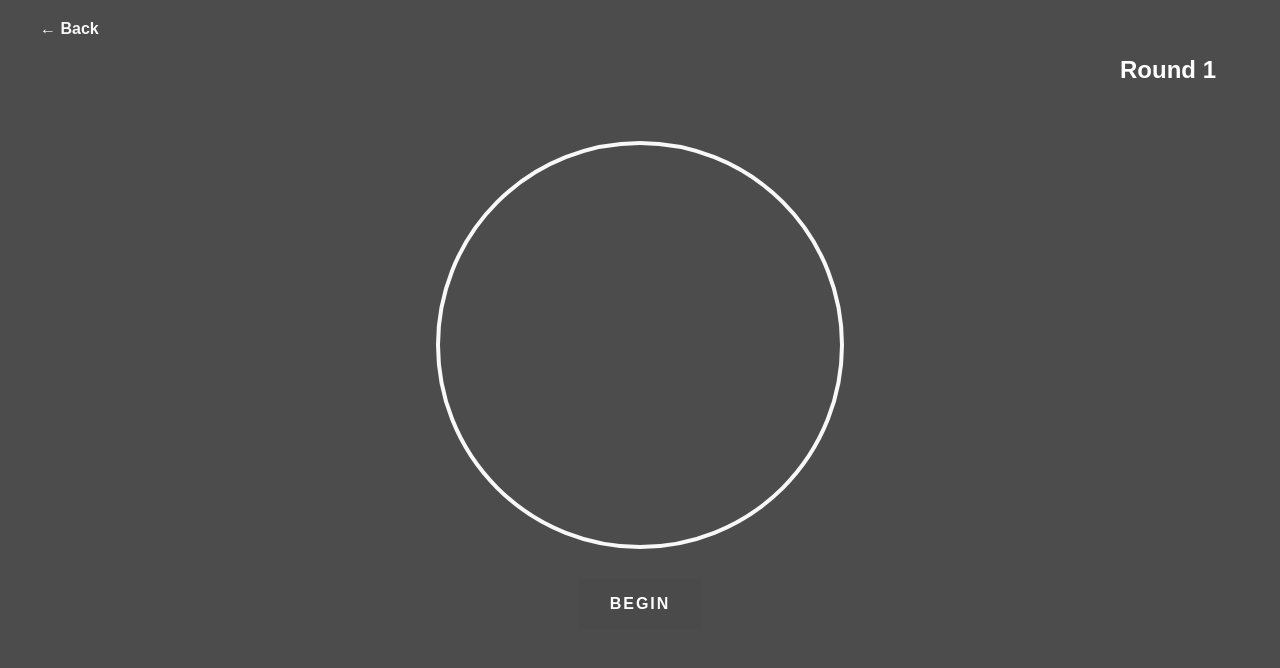
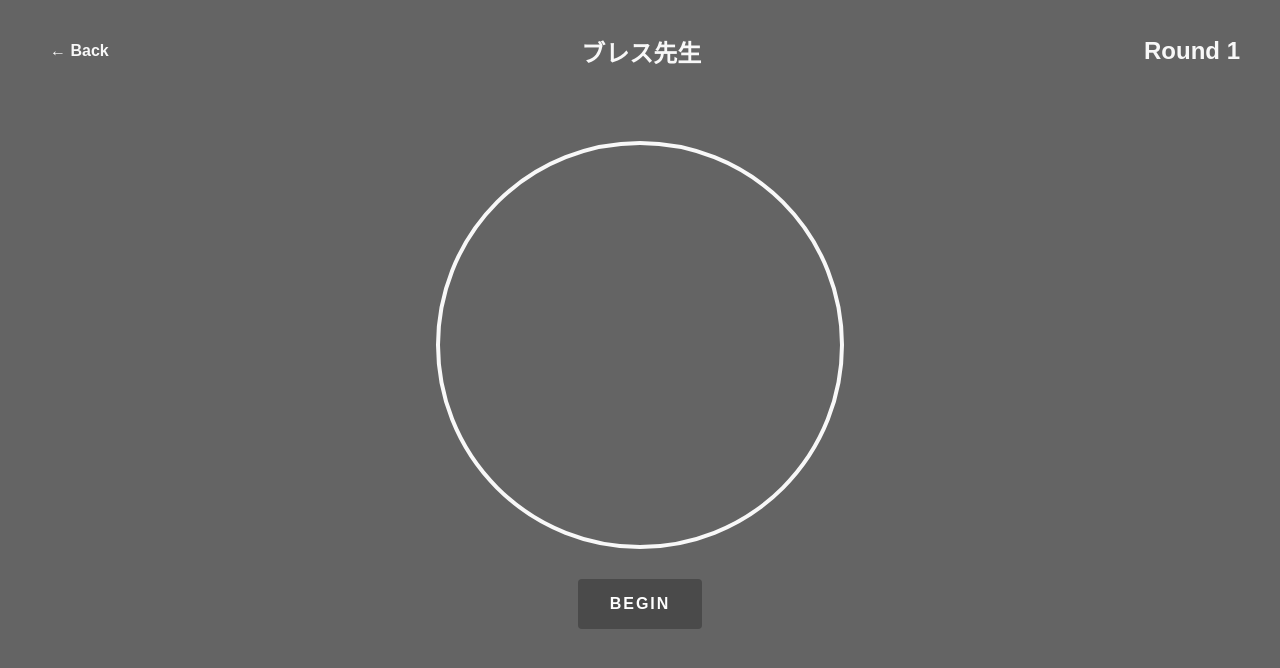
Before and after one commit to cfcrisp/BreathSensei, a plain HTML site: page breathe.html in a window 1280 px wide. Drawn offline with Linux system fonts and the light colour scheme.

Commit message:
japanese title

```diff
--- a/breathe.css
+++ b/breathe.css
@@ -1,11 +1,48 @@
   body {
-      background-color: #4c4c4c;
+      background-color: #646464;
       font-family: 'Poppins', sans-serif;
   }
 
   .hidden {
     display: none;
   }
+
+  header {
+    display: flex;
+    justify-content: space-between;
+    align-items: center;
+    margin: 2rem;
+  }
+
+  .title {
+    font-size: 1.5rem;
+    font-weight: bold;
+    color: #f8f8f8;
+    text-align: center;
+    flex: 1;
+  }
+
+  .back-button {
+    font-size: 16px;
+    font-weight: 600;
+    color: #f8f8f8;
+    text-decoration: none;
+    padding: 10px;
+    margin-right: 20px;
+    z-index: 1;
+  }
+
+  .back-button:hover {
+    color: #b7b7b7;
+  }
+
+  #round-counter {
+    font-size: 1.5rem;
+    font-weight: bold;
+    color: #f8f8f8;
+  }
+
+
 
   .circle-container {
     position: absolute;
@@ -75,30 +112,3 @@
   .button:hover {
     background-color: #333333;
   }
-
-  #round-counter {
-    position: absolute;
-    margin: 3rem;
-    top: .5rem;
-    right: 1rem;
-    font-size: 1.5rem;
-    font-weight: bold;
-    color: #fff;
-  }
-
-  .back-button {
-    font-size: 16px;
-    font-weight: 600;
-    color: #f8f8f8;
-    text-decoration: none;
-    padding: 10px;
-    margin-left: 20px;
-    position: absolute;
-    top: 10px;
-    left: 10px;
-    z-index: 1;
-  }
-
-  .back-button:hover {
-    color: #b7b7b7;
-  }
--- a/breathe.html
+++ b/breathe.html
@@ -5,11 +5,13 @@
   <meta name="viewport" content="width=device-width, initial-scale=1.0">
   <link rel="stylesheet" href="breathe.css">
   <title>BreathSensei - Breathe</title>
-
 </head>
 <body>
-  <a href="use-cases.html" class="back-button">&larr; Back</a>
-  <div id="round-counter">Round 1</div>
+  <header>
+    <a href="use-cases.html" class="back-button">&larr; Back</a>
+    <div class="title">ブレス先生</div>
+    <div id="round-counter">Round 1</div>
+  </header>
   <div class="circle-container">
     <div class="outer-circle">
       <div id="breath-circle" class="inner-circle">
```
Also changed, not shown: index.html (+2 -3 lines), styles.css (+5 -4 lines).
